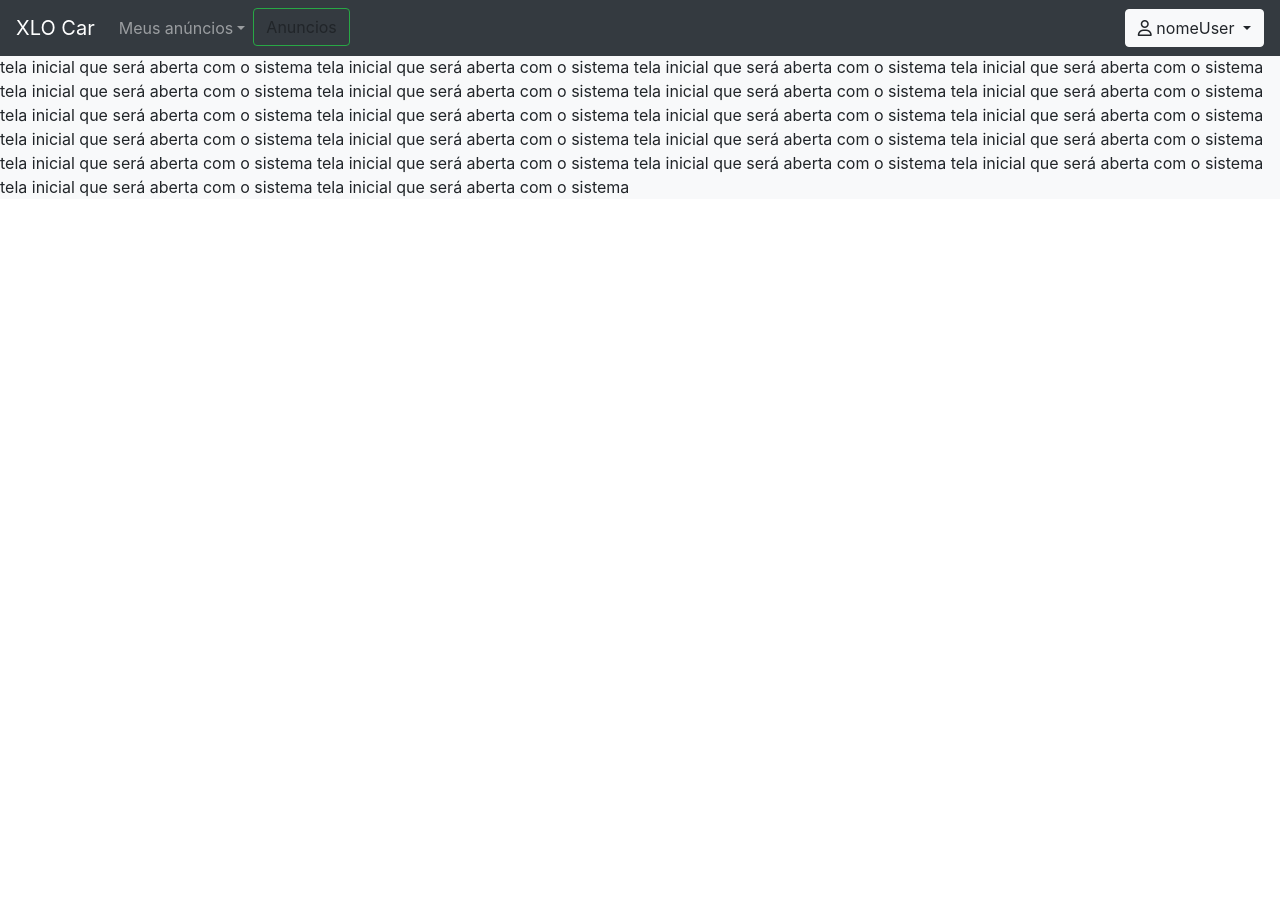
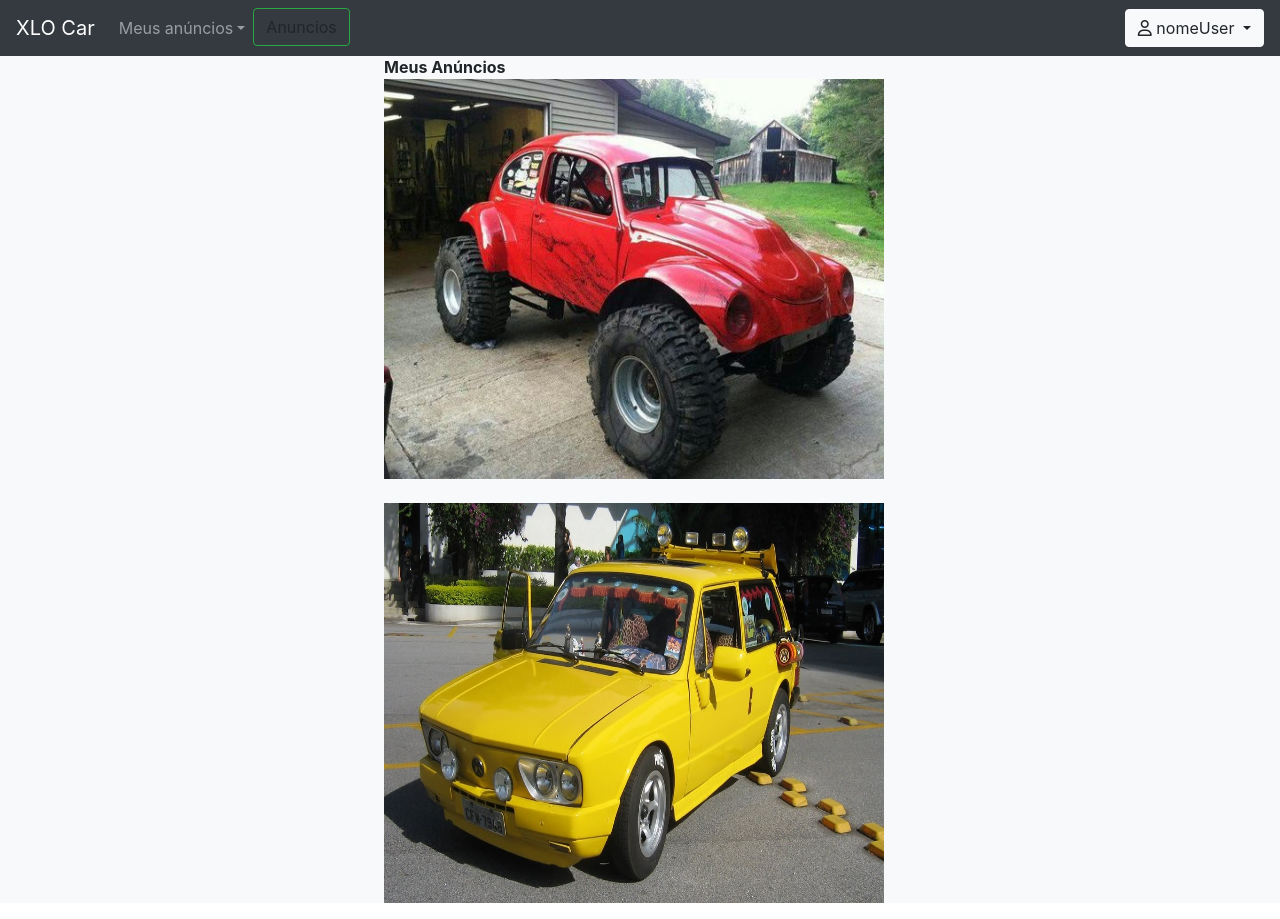
Before and after one commit to davidsontk/xlo-front_end, an Angular app: page /tela/tela-inicial in a window 1280 px wide. Before the commit the page ends 800 px from the top, so only its background shows below. Built offline with nearby package versions, Linux system fonts and the light colour scheme.

Commit message:
modificacoes na tela inicial

```diff
--- a/src/app/tela-inicial/tela-inicial.component.html
+++ b/src/app/tela-inicial/tela-inicial.component.html
@@ -1,26 +1,9 @@
 <div>
-    tela inicial que será aberta com o sistema
-    tela inicial que será aberta com o sistema
-
-    tela inicial que será aberta com o sistema
-    tela inicial que será aberta com o sistema
-    tela inicial que será aberta com o sistema
-    tela inicial que será aberta com o sistema
-    tela inicial que será aberta com o sistema
-    tela inicial que será aberta com o sistema
-    tela inicial que será aberta com o sistema
-    tela inicial que será aberta com o sistema
-    tela inicial que será aberta com o sistema
-    tela inicial que será aberta com o sistema
-    tela inicial que será aberta com o sistema
-    tela inicial que será aberta com o sistema
-    tela inicial que será aberta com o sistema
-    tela inicial que será aberta com o sistema
-    tela inicial que será aberta com o sistema
-    tela inicial que será aberta com o sistema
-    tela inicial que será aberta com o sistema
-    tela inicial que será aberta com o sistema
-    tela inicial que será aberta com o sistema
-    tela inicial que será aberta com o sistema
+    <ul>
+        <strong>Meus Anúncios</strong>
+        <li><a href=""><img src="../assets/Img/fuscao.jpg" title="Meu fuscão" width="500px" height="400px"/></a></li>
+        <br/>
+        <li><a href=""><img src="../assets/Img/brasiliaAmarela.jpg" title="Tá de portas abertas" width="500px" height="400px"/></a></li>
+    </ul>
 
 </div>
--- a/src/styles.css
+++ b/src/styles.css
@@ -1,2 +1,9 @@
 /* You can add global styles to this file, and also import other style files */
 @import '~ngx-toastr/toastr';
+
+ul {
+    align-content: center;
+    padding-right: 30%;
+    padding-left: 30%;
+    list-style-type: none;
+}
```
Also changed, not shown: src/assets/Img/brasiliaAmarela.jpg (added), src/assets/Img/fuscao.jpg (added).
